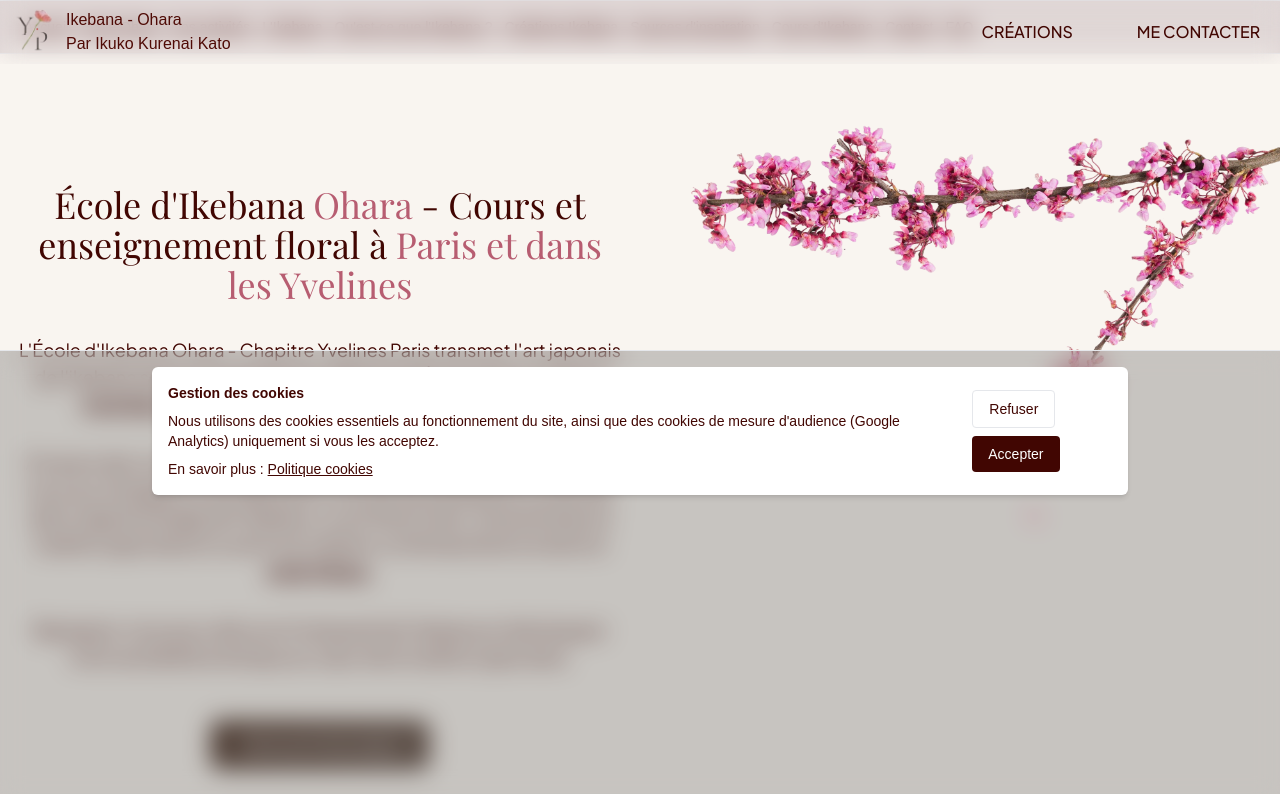
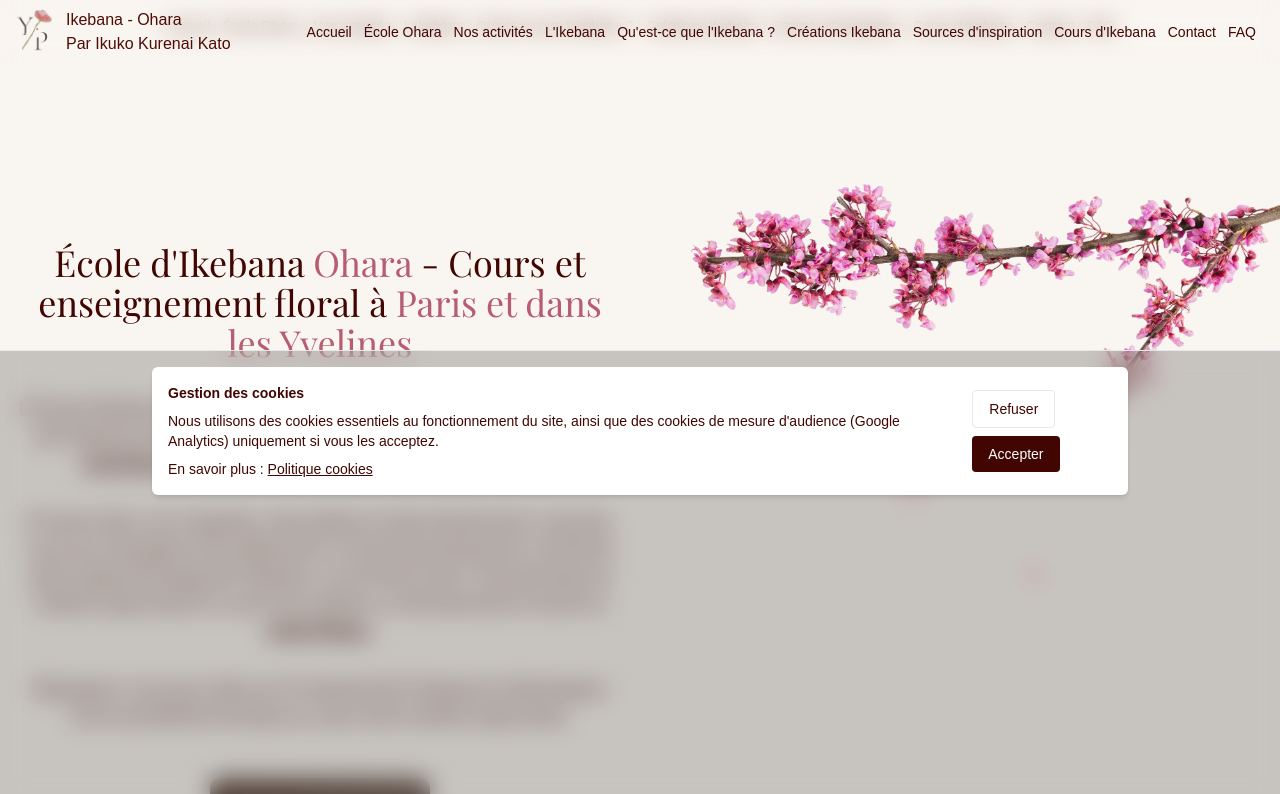
Before and after one commit to stephanemalho/ikebana, a Next.js app: page / in a window 1280 px wide. Shown: the top 794 px of the page. Built offline with nearby package versions, Linux system fonts and the light colour scheme; no server answers.

Commit message:
♻️ add header client side

```diff
--- a/app/components/header/Header.tsx
+++ b/app/components/header/Header.tsx
@@ -1,14 +1,15 @@
-import Container from '../ui/Container';
-import HeaderNav from './headerNav/HeaderNav';
-import HeaderTitle from './headerTitle/HeaderTitle';
+import Container from "../ui/Container";
+import HeaderNavTo from "./headerNav/HeaderNavTo";
+import HeaderTitle from "./headerTitle/HeaderTitle";
 
 const Header = () => {
+
     return (
         <header className="fixed w-full top-0 left-0 right-0 z-50 backdrop-blur-md">
             <Container>
-                <div className="flex flex-row justify-between items-center w-full">
+                <div className="flex justify-between items-center w-full">
                     <HeaderTitle />
-                    <HeaderNav />
+                    <HeaderNavTo />
                 </div>
             </Container>
         </header>
--- /dev/null
+++ b/app/components/header/headerNav/HeaderNavTo.tsx
@@ -0,0 +1,39 @@
+"use client";
+
+import Link from "next/link";
+import { usePathname } from "next/navigation";
+import HeaderNav from "./HeaderNav";
+import SectionBreadcrumb from "../../seo/SectionBreadcrumb";
+
+const HeaderNavTo = () => {
+    const pathname = usePathname();
+    const isHome = pathname === "/";
+
+    // Cas commun : pas la home
+    if (!isHome) {
+        return (
+            <Link
+                href="/"
+                className="text-sm font-medium hover:underline"
+            >
+                ← Retour à la page principale
+            </Link>
+        );
+    }
+
+    return (
+        <>
+            {/* Mobile */}
+            <div className="block lg:hidden">
+                <HeaderNav />
+            </div>
+
+            {/* Desktop */}
+            <div className="hidden lg:block">
+                <SectionBreadcrumb />
+            </div>
+        </>
+    );
+};
+
+export default HeaderNavTo;
--- a/app/components/hero/discover/Discover.tsx
+++ b/app/components/hero/discover/Discover.tsx
@@ -18,7 +18,7 @@ const Discover = async () => {
     const isDesktop = isDesktopFromUA(ua);
 
     return (
-        <section className="hero mx-auto max-w-7xl lg:grid lg:grid-cols-2 mt-[60px]">
+        <section className="mx-auto max-w-7xl lg:grid lg:grid-cols-2 mt-[126px]">
             <Information />
             {isDesktop ? <Decoration /> : null}
         </section>
--- a/app/components/seo/SectionBreadcrumb.tsx
+++ b/app/components/seo/SectionBreadcrumb.tsx
@@ -3,13 +3,13 @@ import { sectionLinks } from "@/app/constant/seo/sections";
 
 export default function SectionBreadcrumb() {
     return (
-        <nav aria-label="Navigation des sections" className="w-full bg-[--primary-color] border-y border-[--secondary-color]/20">
+        <nav aria-label="Navigation des sections">
             <Container>
-                <div className="px-4 md:px-6 py-4">
-                    <ol className="flex flex-wrap gap-3 text-sm text-[--secondary-color]">
+                <div className="px-4 md:px-6 py-4 m-auto">
+                    <ol className="flex flex-wrap gap-3 text-sm text-[--secondary-color] justify-center" >
                         {sectionLinks.map((section) => (
                             <li key={section.id}>
-                                <a className="underline hover:text-black" href={`#${section.id}`}>
+                                <a className="hover:underline hover:text-black" href={`#${section.id}`}>
                                     {section.label}
                                 </a>
                             </li>
--- a/app/globals.css
+++ b/app/globals.css
@@ -111,9 +111,8 @@ body {
 
 .hero {
     display: flex;
-    min-height: calc(80vh - 60px);
+    min-height: calc(80vh);
     overflow: hidden;
-    margin-top: 66px;
 }
 
 /* .hero-image {
```
